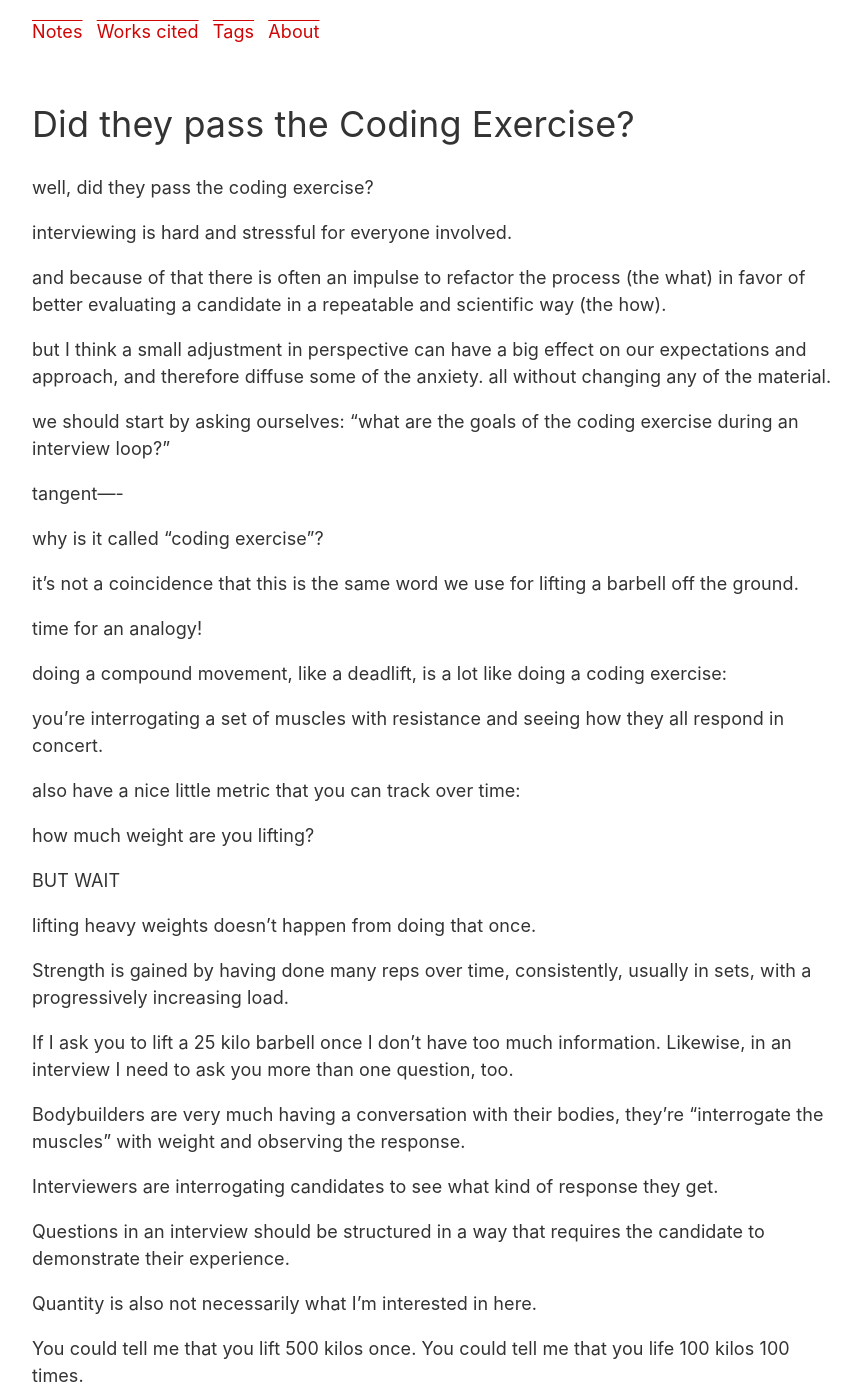
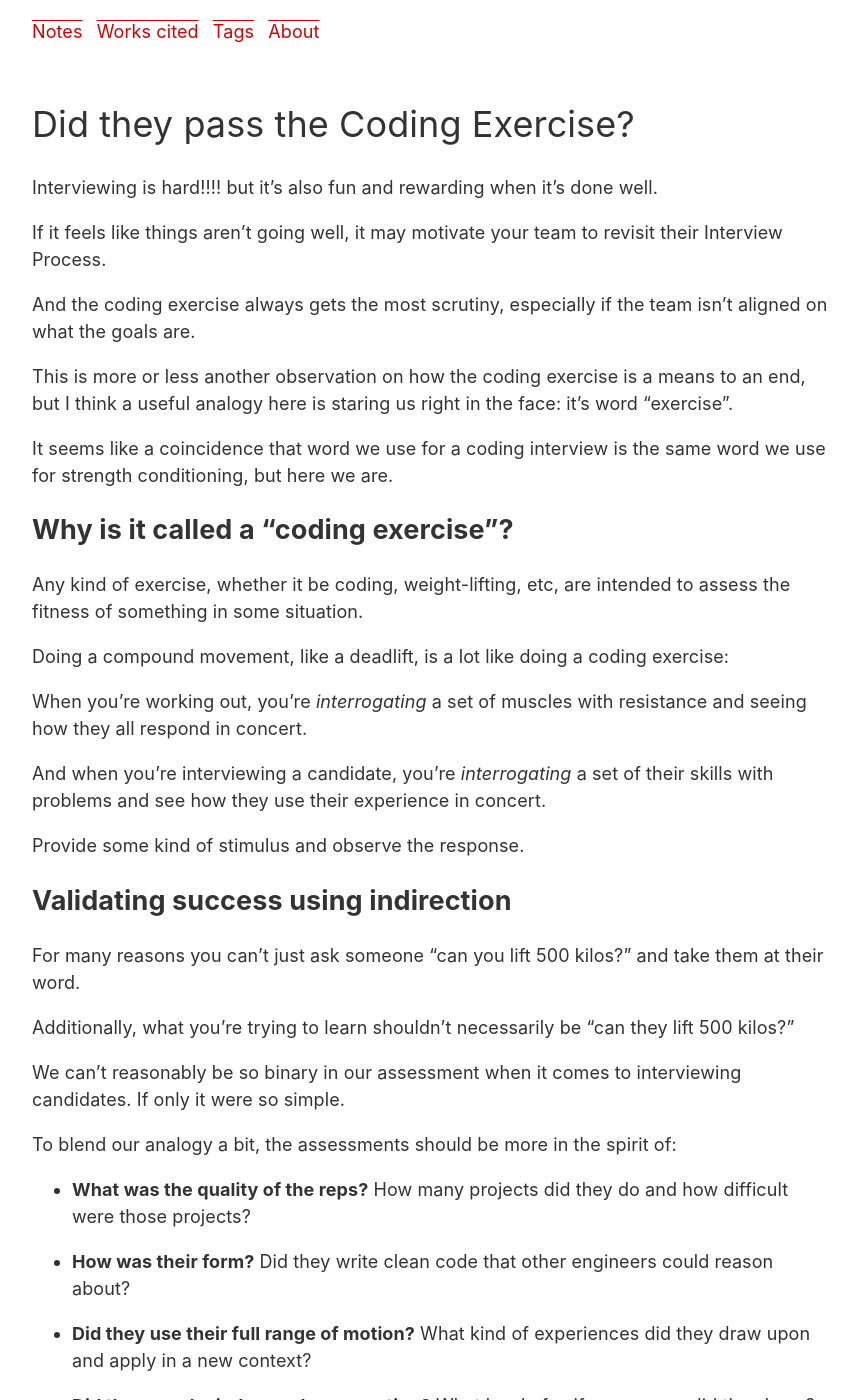
Before and after one commit to matyus/matyus.github.com, a Jekyll site: the page built from _posts/2023-02-10-did-they-pass-the-coding-exercise.md, in a window 1280 px wide and 1400 px high. Shown: the whole window, without its empty margins (208-1069 px from the left). Built offline with Jekyll 4.4.1, drawn with Linux system fonts in a browser that asks for light colours; our own code applies the rules of GitHub Pages for plain Markdown files; some of the changed text lies outside the part shown.

Commit message:
first good draft

```diff
--- a/_posts/2023-02-10-did-they-pass-the-coding-exercise.md
+++ b/_posts/2023-02-10-did-they-pass-the-coding-exercise.md
@@ -1,58 +1,74 @@
 ---
 title: Did they pass the Coding Exercise?
-tags: interviewing interrogation demonstration
+tags: interviewing interrogation demonstration software-engineering
 ---
 
-well, did they pass the coding exercise?
+Interviewing is hard!!!! but it's also fun and rewarding when it's done well.
 
-interviewing is hard and stressful for everyone involved.
+If it feels like things aren't going well, it may motivate your team to revisit their Interview Process.
 
-and because of that there is often an impulse to refactor the process (the what) in favor of better evaluating a candidate in a repeatable and scientific way (the how).
+And the coding exercise always gets the most scrutiny, especially if the team isn't aligned on what the goals are.
 
-but I think a small adjustment in perspective can have a big effect on our expectations and approach, and therefore diffuse some of the anxiety. all without changing any of the material.
+This is more or less another observation on how the coding exercise is a means to an end, but I think a useful analogy here is staring us right in the face: it's word "exercise".
 
-we should start by asking ourselves:
-“what are the goals of the coding exercise during an interview loop?”
-
-tangent—-
-
-why is it called “coding exercise”?
-
-it’s not a coincidence that this is the same word we use for lifting a barbell off the ground.
-
-time for an analogy!
-
-doing a compound movement, like a deadlift, is a lot like doing a coding exercise:
-
-you’re interrogating a set of muscles with resistance and seeing how they all respond in concert.
-
-also have a nice little metric that you can track over time:
-
-how much weight are you lifting?
-
-BUT WAIT
-
-lifting heavy weights doesn’t happen from doing that once.
-
-Strength is gained by having done many reps over time, consistently, usually in sets, with a progressively increasing load.
-
-If I ask you to lift a 25 kilo barbell once I don’t have too much information. Likewise, in an interview I need to ask you more than one question, too.
-
-Bodybuilders are very much having a conversation with their bodies, they’re “interrogate the muscles” with weight and observing the response.
-
-Interviewers are interrogating candidates to see what kind of response they get.
-
-Questions in an interview should be structured in a way that requires the candidate to demonstrate their experience.
-
-Quantity is also not necessarily what I’m interested in here.
-
-You could tell me that you lift 500 kilos once.
-You could tell me that you life 100 kilos 100 times.
+It seems like a coincidence that word we use for a coding interview is the same word we use for strength conditioning, but here we are.
 
 
-What about the quality of those reps?
-Are you using your full range of motion?
-Do you have good mind-muscle connection?
+## Why is it called a “coding exercise”?
+
+Any kind of exercise, whether it be coding, weight-lifting, etc, are intended to assess the fitness of something in some situation.
+
+Doing a compound movement, like a deadlift, is a lot like doing a coding exercise:
+
+When you’re working out, you're _interrogating_ a set of muscles with resistance and seeing how they all respond in concert.
+
+And when you're interviewing a candidate, you're _interrogating_ a set of their skills with problems and see how they use their experience in concert.
+
+Provide some kind of stimulus and observe the response.
+
+
+## Validating success using indirection
+
+For many reasons you can't just ask someone "can you lift 500 kilos?" and take them at their word.
+
+Additionally, what you're trying to learn shouldn't necessarily be "can they lift 500 kilos?"
+
+We can't reasonably be so binary in our assessment when it comes to interviewing candidates. If only it were so simple.
+
+To blend our analogy a bit, the assessments should be more in the spirit of:
+
+- **What was the quality of the reps?**
+  How many projects did they do and how difficult were those projects?
+
+- **How was their form?**
+  Did they write clean code that other engineers could reason about?
+
+- **Did they use their full range of motion?**
+  What kind of experiences did they draw upon and apply in a new context?
+
+- **Did they good mind-muscle connection?**
+  What level of self-awareness did they have?
+
+
+Now we have a rich collection of observations from which to draw upon after the interview.
+
+We can begin to assess which level the candidate operates at but also what kind of potential they might have.
+
+And even more importantly, we can being to distinguish between which parts of the candidate that are inherent and not likely to change, and which parts are coachable.
+
+Now it's time to cross reference your finding with the rest of the team.
+
+## Post-huddle
+
+Regrouping after the interview loop we will be asking ourselves, "did they pass the coding exercise?"
+
+And we will answer with a set of qualitative observations instead of the binary "yes or no".
+
+And we will use those oberservations to decide whether the rewards of hiring the candidate outweigh the possible risks.
+
+Since hiring is an extremely expensive process (in terms of time, energy, money, everything), derisking each new hire is immensely important.
+
+## Conclusion
 
 You can gain experience in a lot of different ways and it’s my job to glean meaningful information from certain metrics.
 
```
Also changed, not shown: other parts of _posts/2023-02-10-did-they-pass-the-coding-exercise.md (+0 -2 lines).
